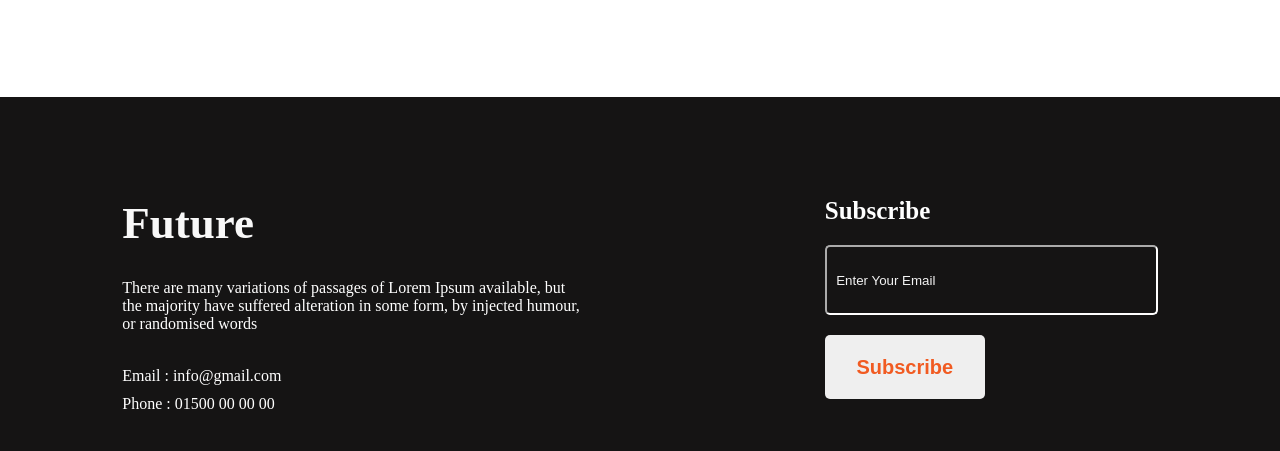
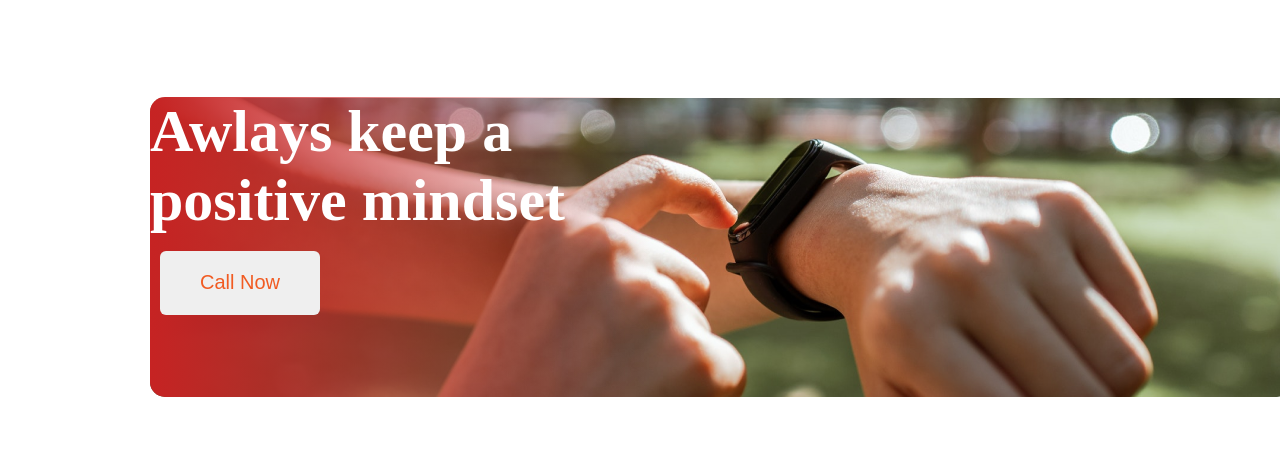
Before and after one commit to CrackPot-Anan/Abrar-Anan-Assignment, a plain HTML site: page index.html in a window 1280 px wide. Shown: the part 1805-2256 px from the top of the page. Drawn offline with Linux system fonts and the light colour scheme.

Commit message:
last commit

```diff
--- a/index.html
+++ b/index.html
@@ -67,6 +67,11 @@
                 <h3 class="skill-title">Web development</h3>
                 <p class="skil-desc">I want to learn</p>
                 </div>
+            </div>
+            <div class="bonus-place">
+                <h3 class="bonus-text">   Awlays keep a positive mindset<br>
+                    <button class="bonus-button"><div class="bonus-btn-color">Call Now</div></button>
+                </h3>
 
             </div>
         </section>
--- a/style.css
+++ b/style.css
@@ -193,3 +193,45 @@
     font-weight: 600;
 
 }
+
+.bonus-place{
+    background-image: url(images/watch.png);
+    width: 1142px;
+    height: 300px;
+    margin-left: 150px;
+    margin-bottom:100px ;
+    border-radius: 15px;
+
+
+}
+
+.bonus-place > h3{
+
+    font-size: 60px;
+    font-weight: 700;
+    color: white;
+    height: 300px;
+    width: 500px;
+    border-radius: 15px;
+    background-image: linear-gradient(to left,
+    rgba(255, 60, 0, 0),
+
+    rgb(198, 35, 35)
+
+    );
+
+}
+
+.bonus-button{
+    height: 64px;
+    width: 160px;
+    border-radius: 6px;
+    border: none;
+    margin-left: 10px;
+}
+.bonus-btn-color{
+    color: #F15B22;
+    font-size: 20px;
+    font-weight: 500px;
+
+}
```
